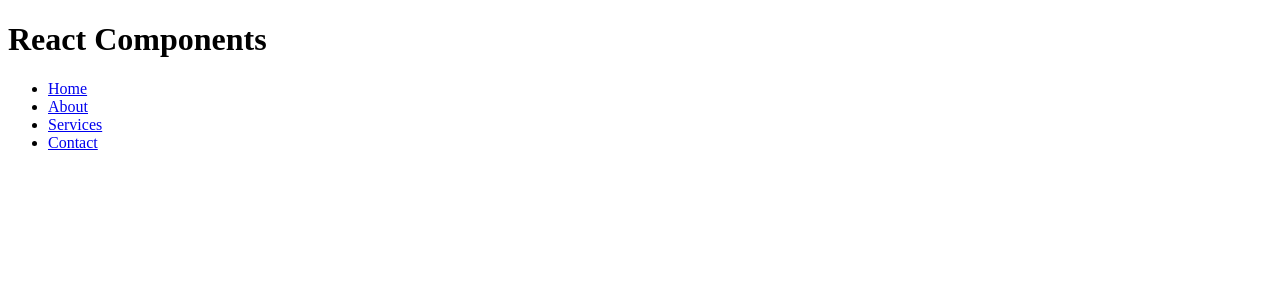
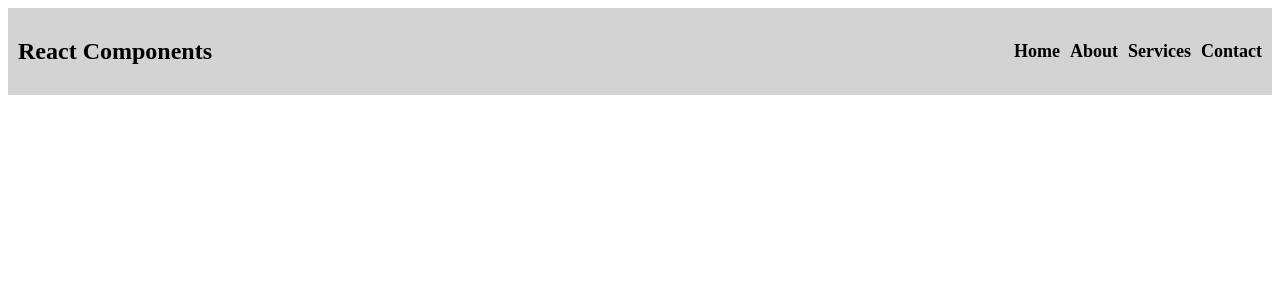
Before and after one commit to Hasankhan170/React-With-Tailwind, a React (Vite) app: page / in a window 1280 px wide. Shown: the top 300 px of the page. Built offline with nearby package versions, Linux system fonts and the light colour scheme.

Commit message:
navbar done

```diff
--- a/src/components/Navbar.jsx
+++ b/src/components/Navbar.jsx
@@ -3,16 +3,53 @@
 function Navbar(){
     return (
         <>
-        <header>
+        <header style={{
+            display: 'flex',
+            justifyContent: 'space-between',
+            alignItems: 'center',
+            backgroundColor: 'lightgray',
+            padding: '10px',
+            flexWrap: 'wrap'
+        }}>
             <div className="first">
-                <h1>React Components</h1>
+                <h2>React Components</h2>
             </div>
-            <div className="second">
-                <ul>
-                    <li><a href="#">Home</a></li>
-                    <li><a href="#">About</a></li>
-                    <li><a href="#">Services</a></li>
-                    <li><a href="#">Contact</a></li>
+            <div>
+                <ul style={{
+                    listStyleType: 'none',
+                    display: 'flex',
+                    justifyContent: 'space-around',
+                    alignItems: 'center',
+                    gap: '10px',
+                    fontSize: '18px',
+                    textDecoration: 'none',
+                    fontWeight: 'bold',
+                    flexWrap : 'wrap'
+                }}>
+                    <li>
+                        <a style={{
+                        textDecoration: 'none',
+                        color: 'black',
+                    }} href="#">Home</a>
+                    </li>
+                    <li><a style={{
+                        textDecoration: 'none',
+                        color: 'black',
+                    }} href="#">About</a>
+                    </li>
+
+                    <li>
+                        <a style={{
+                        textDecoration: 'none',
+                        color: 'black',
+                    }} href="#">Services</a>
+                    </li>
+                    <li>
+                        <a style={{
+                        textDecoration: 'none',
+                        color: 'black',
+                    }} href="#">Contact</a>
+                    </li>
                 </ul>
             </div>
         </header>
```
